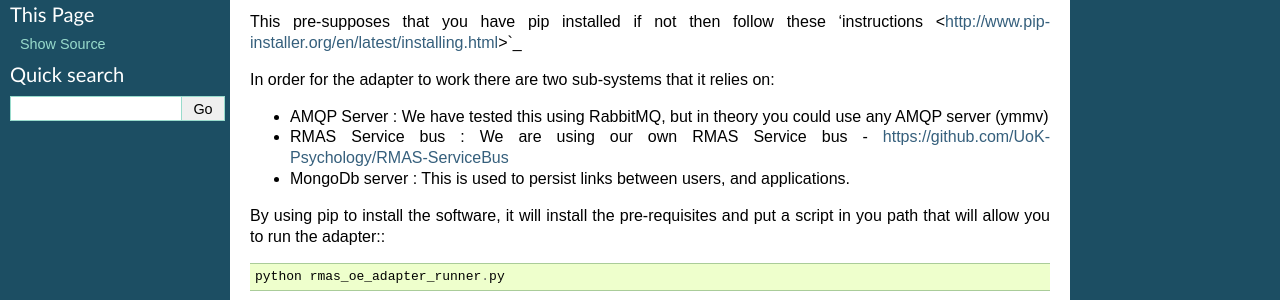
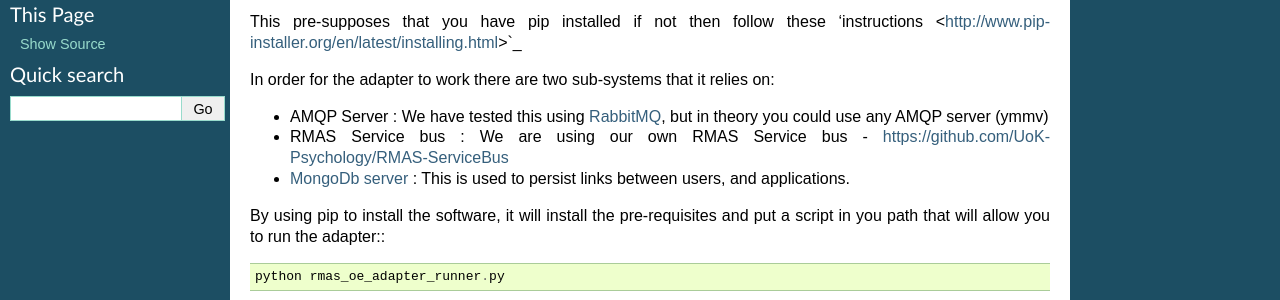
Before and after one commit to UoK-Psychology/rmas-oe-adapter, a Sphinx documentation site: the page built from docs/pkgsetup.rst, in a window 1280 px wide. Shown: the part 181-481 px from the top of the page. Built offline with Sphinx 7.4.7, drawn with Linux system fonts in a browser that asks for light colours; part of the change alters nothing that is shown.

```diff
--- a/docs/pkgsetup.rst
+++ b/docs/pkgsetup.rst
@@ -10,9 +10,9 @@ This pre-supposes that you have pip installed if not then follow these 'instruct
 
 In order for the adapter to work there are two sub-systems that it relies on:
 
-* AMQP Server : We have tested this using RabbitMQ, but in theory you could use any AMQP server (ymmv)
+* AMQP Server : We have tested this using `RabbitMQ <http://www.rabbitmq.com/download.html>`_, but in theory you could use any AMQP server (ymmv)
 * RMAS Service bus : We are using our own RMAS Service bus - https://github.com/UoK-Psychology/RMAS-ServiceBus
-* MongoDb server : This is used to persist links between users, and applications.
+* `MongoDb server <http://www.mongodb.org/downloads>`_ : This is used to persist links between users, and applications.
 
 By using pip to install the software, it will install the pre-requisites and put a script
 in you path that will allow you to run the adapter:::
```
